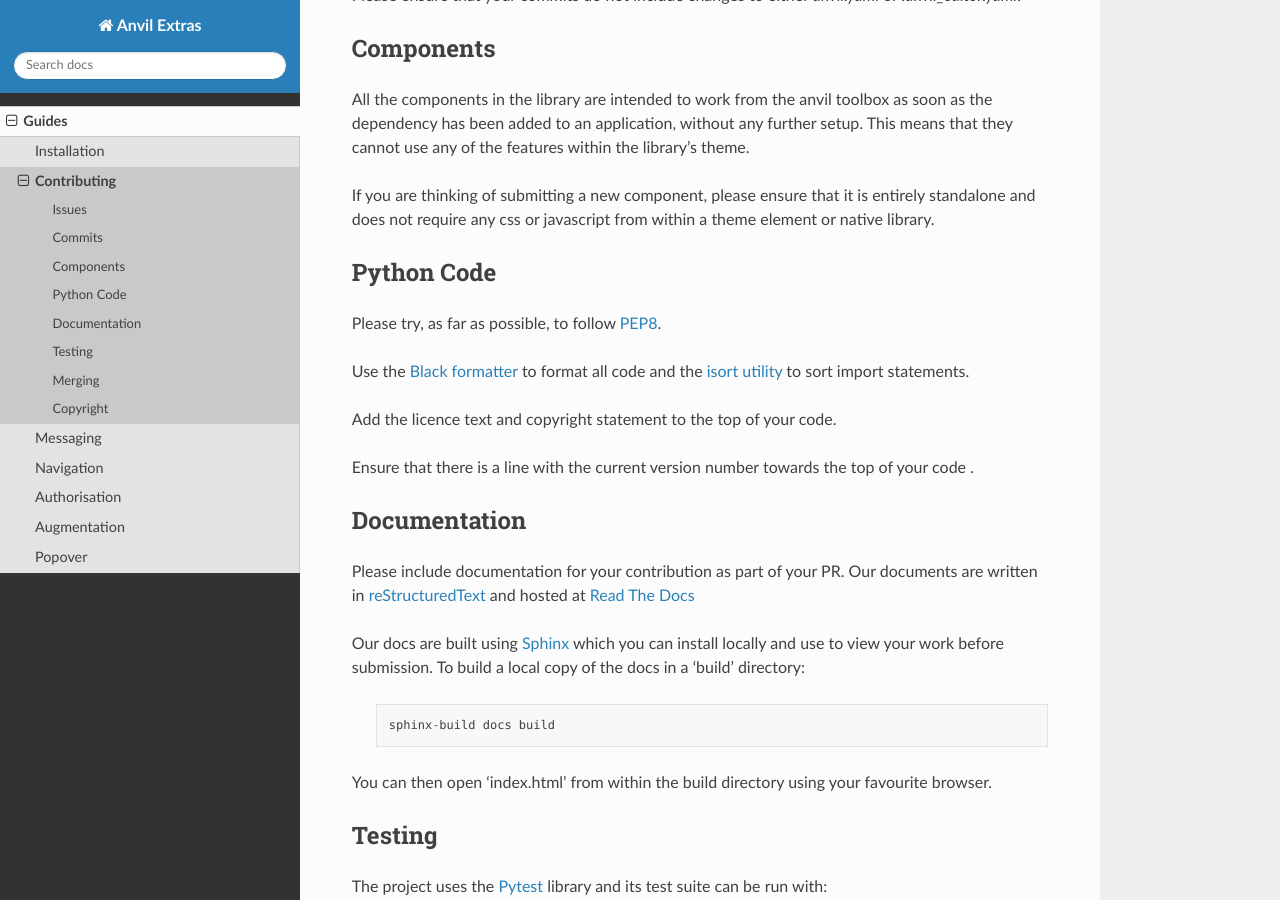
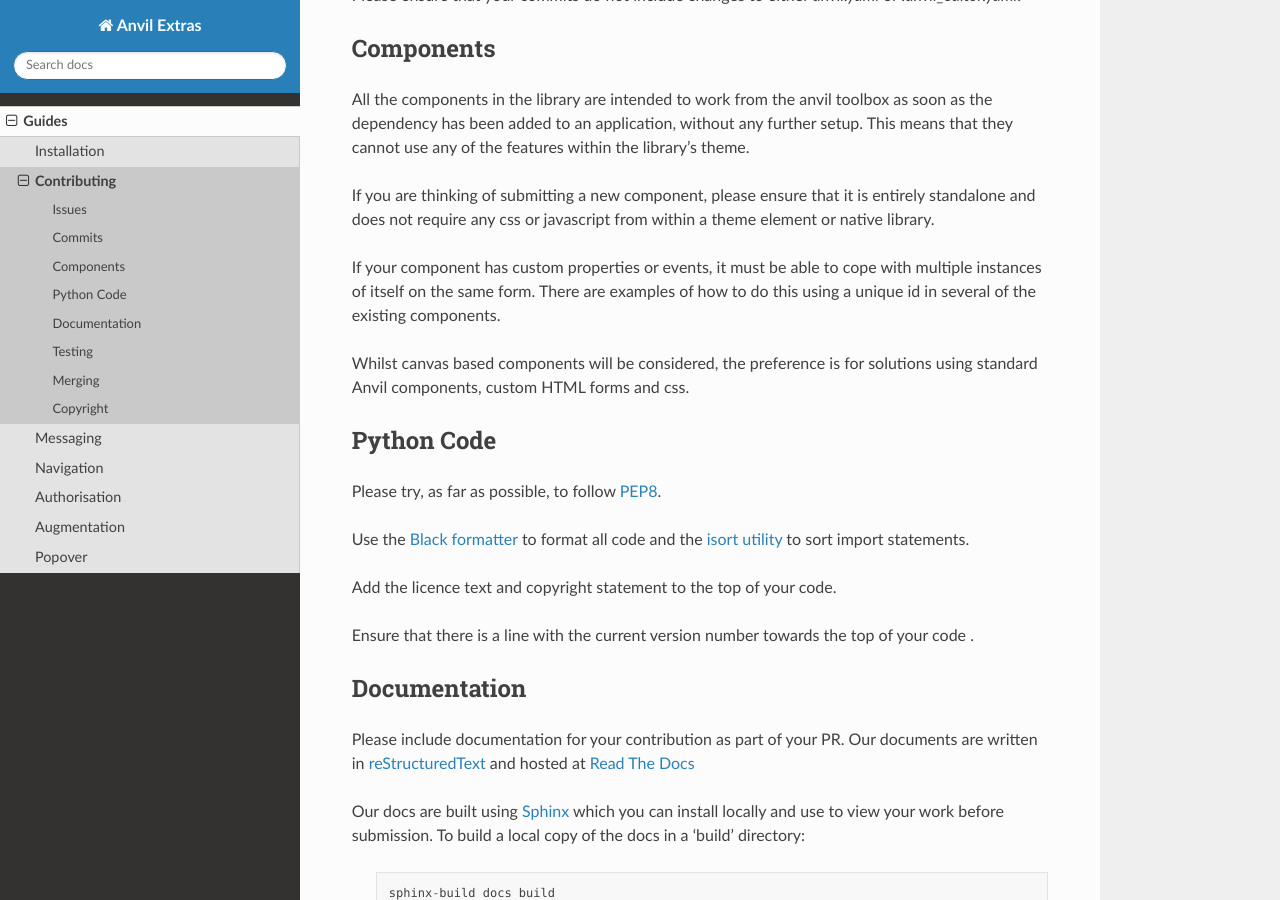
Before and after one commit to anvilistas/anvil-extras, a Sphinx documentation site: the page built from docs/guides/contributing.rst, in a window 1280 px wide and 900 px high, scrolled down 600 px. Built offline with Sphinx 7.4.7 and the Read the Docs theme 2.0.0, drawn with Linux system fonts in a browser that asks for light colours.

Commit message:
Add further components guidelines

```diff
--- a/docs/guides/contributing.rst
+++ b/docs/guides/contributing.rst
@@ -19,6 +19,10 @@ Components
 All the components in the library are intended to work from the anvil toolbox as soon as the dependency has been added to an application, without any further setup. This means that they cannot use any of the features within the library's theme.
 
 If you are thinking of submitting a new component, please ensure that it is entirely standalone and does not require any css or javascript from within a theme element or native library.
+
+If your component has custom properties or events, it must be able to cope with multiple instances of itself on the same form. There are examples of how to do this using a unique id in several of the existing components.
+
+Whilst canvas based components will be considered, the preference is for solutions using standard Anvil components, custom HTML forms and css.
 
 Python Code
 -----------
```
